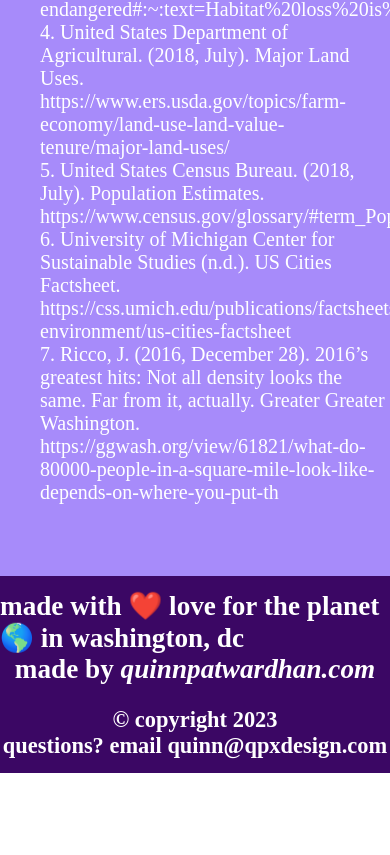
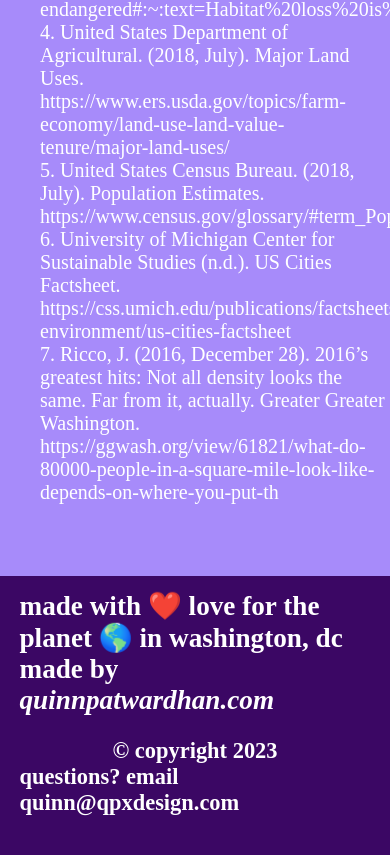
Before and after one commit to QpxDesign/density_matters, a React (Create React App) app: page /sources in a window 390 px wide. Shown: the part 427-1282 px from the top of the page. Before the commit the page ends 1200 px from the top, so only its background shows below. Built offline with nearby package versions, Linux system fonts and the light colour scheme; a web font is replaced by a local one.

Commit message:
minor style changes

```diff
--- a/src/App.css
+++ b/src/App.css
@@ -125,6 +125,10 @@
   .photo-wrapper img {
     height: 10em !important;
   }
+  .view-sources {
+    margin-left: 0.75em !important;
+    margin-bottom: 1em !important;
+  }
 }
 @media screen and (max-width: 500px) {
   .lead h1 {
@@ -204,5 +208,10 @@
   font-size: 1.5em;
   margin: 0;
 }
-@media screen {
+footer {
+  overflow-x: scroll;
 }
+footer h1,
+footer h2 {
+  max-width: 90%;
+}
--- a/src/components/Footer.tsx
+++ b/src/components/Footer.tsx
@@ -13,6 +13,7 @@
         alignItems: "center",
         fontSize: ".85em",
         marginTop: "auto",
+        paddingBottom: "8em",
       }}
     >
       <h1>made with ❤️ love for the planet 🌎 in washington, dc</h1>
--- a/src/pages/HomePage.tsx
+++ b/src/pages/HomePage.tsx
@@ -12,6 +12,7 @@
         return <Reason data={item} />;
       })}
       <a
+        className="view-sources"
         style={{
           position: "fixed",
           left: 0,
```
